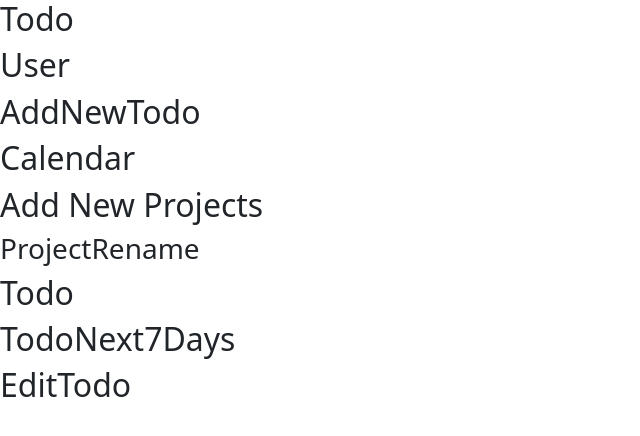
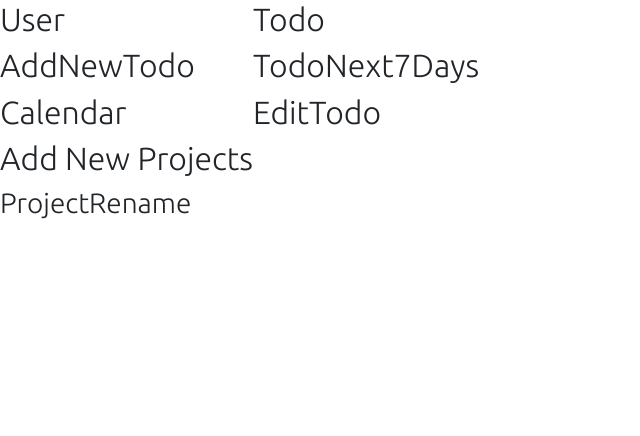
Before and after one commit to priyan1995/React-fundamenals, a React (Create React App) app: page /todo in a window 1280 px wide. Shown: the top 436 px of the page, without its empty margins (0-640 px from the left). Built offline with nearby package versions, Linux system fonts and the light colour scheme.

Commit message:
styles added

```diff
--- a/src/todo/index.jsx
+++ b/src/todo/index.jsx
@@ -7,11 +7,12 @@ import { Projects } from '../components/Todo/Projects';
 import { Sidebar } from '../components/Todo/Sidebar';
 import { TodoList } from '../components/Todo/TodoList';
 import { User } from '../components/Todo/User';
+import '././todo.css';
 
 export const Todo = () => {
     return (
         <>
-            <h2>Todo</h2>
+            <div className='pd-todo-wrapper'>
 
                 <Sidebar>
                     <User />
@@ -24,6 +25,7 @@ export const Todo = () => {
                     <TodoList />
                     <EditTodo />
                 </Main>
+            </div>
         </>
     )
 }
--- /dev/null
+++ b/src/todo/todo.css
@@ -0,0 +1,58 @@
+@import url("https://fonts.googleapis.com/css2?family=Ubuntu:wght@300&display=swap");
+
+.pd-todo-wrapper {
+  padding: 0;
+  margin: 0;
+  box-sizing: border-box;
+  font-family: "Ubuntu", sans-serif;
+}
+
+/* App */
+.pd-todo-wrapper {
+  display: flex;
+  width: 100vw;
+  height: 100vh;
+  overflow: hidden;
+}
+
+/* Sidebar */
+.pd-todo-wrapper .Sidebar {
+  width: 300px;
+  min-width: 210px;
+  height: 100%;
+}
+
+/* Main */
+.pd-todo-wrapper .Main {
+  width: 100%;
+  height: 100%;
+  /* background-image: url("./images/bg.jpg"); */
+  background-repeat: no-repeat;
+  background-size: cover;
+}
+
+/* User */
+.pd-todo-wrapper .User {
+  display: flex;
+  align-items: center;
+  justify-content: space-around;
+  padding: 1rem;
+  border: 1px solid #ebebeb;
+}
+
+.pd-todo-wrapper .User .logo img {
+  width: 50px;
+  border-radius: 50%;
+  border: 1px solid #000;
+}
+
+.pd-todo-wrapper .User .info p {
+  font-size: 1.1rem;
+  font-weight: bold;
+}
+
+.pd-todo-wrapper .User .info a {
+  text-decoration: none;
+  display: flex;
+  justify-content: flex-end;
+}
```
Lines whose indentation alone changed are shown as unchanged.
